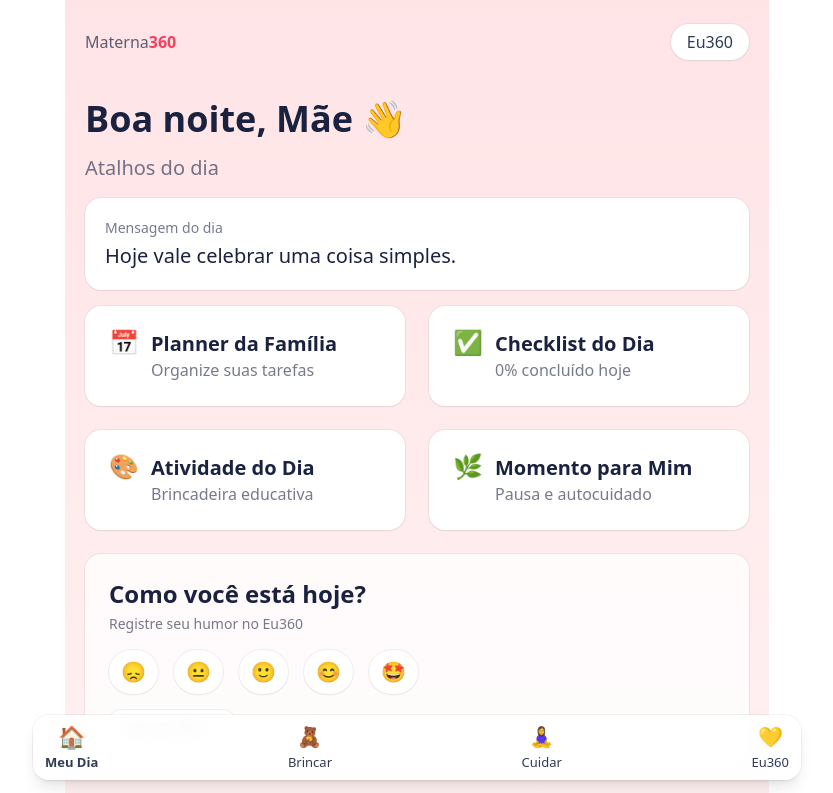
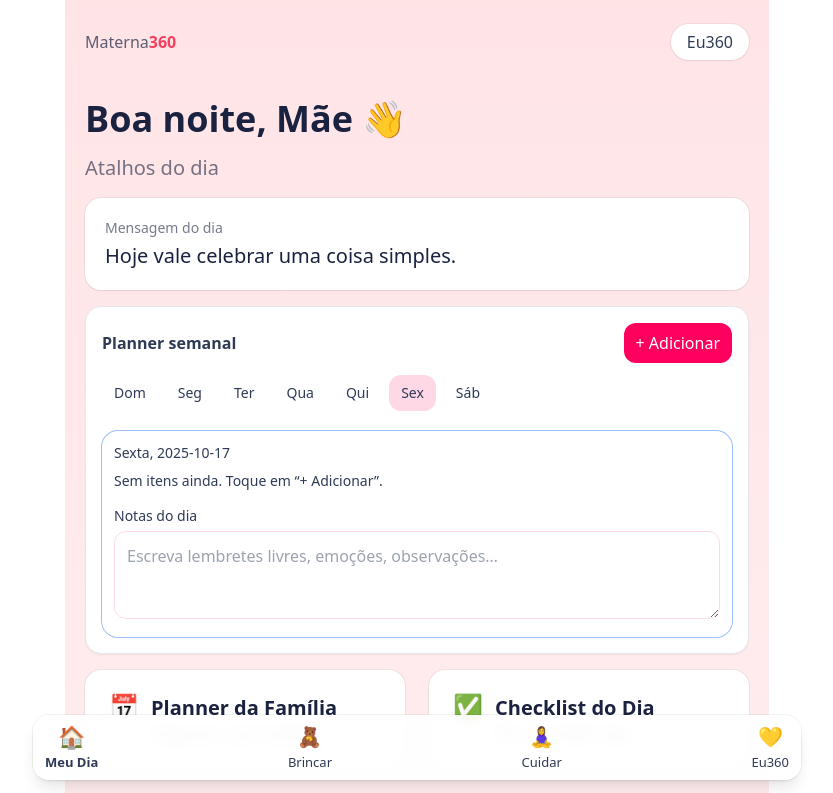
Before and after one commit to simonebrusco/materna360-app, a Next.js app in the folder materna360_starter/: page /meu-dia in a window 1280 px wide. Shown: the top 793 px of the page, without its empty margins (223-1056 px from the left). Built offline with nearby package versions, Linux system fonts and the light colour scheme.

Commit message:
Update page.jsx

```diff
--- a/materna360_starter/app/meu-dia/page.jsx
+++ b/materna360_starter/app/meu-dia/page.jsx
@@ -4,6 +4,7 @@
 import { useMemo } from "react";
 import Link from "next/link";
 import useChecklistProgress from "../../lib/hooks/useChecklistProgress.js";
+import PlannerWeekly from "../../components/PlannerWeekly.jsx";
 
 // Card simples reutilizável
 function Card({ emoji, title, subtitle, href = "#" }) {
@@ -98,6 +99,11 @@ export default function MeuDiaPage() {
       {/* Mensagem do Dia (fixa por 24h, sem interação) */}
       <DailyMessage />
 
+      {/* === NOVO: Planner semanal + notas (sem quebrar o resto) === */}
+      <section className="mx-auto max-w-5xl px-5 pt-4">
+        <PlannerWeekly />
+      </section>
+
       {/* Grid de Atalhos */}
       <section className="mx-auto max-w-5xl px-5 pt-4 grid grid-cols-1 md:grid-cols-2 gap-4 md:gap-6">
         <Card
```
